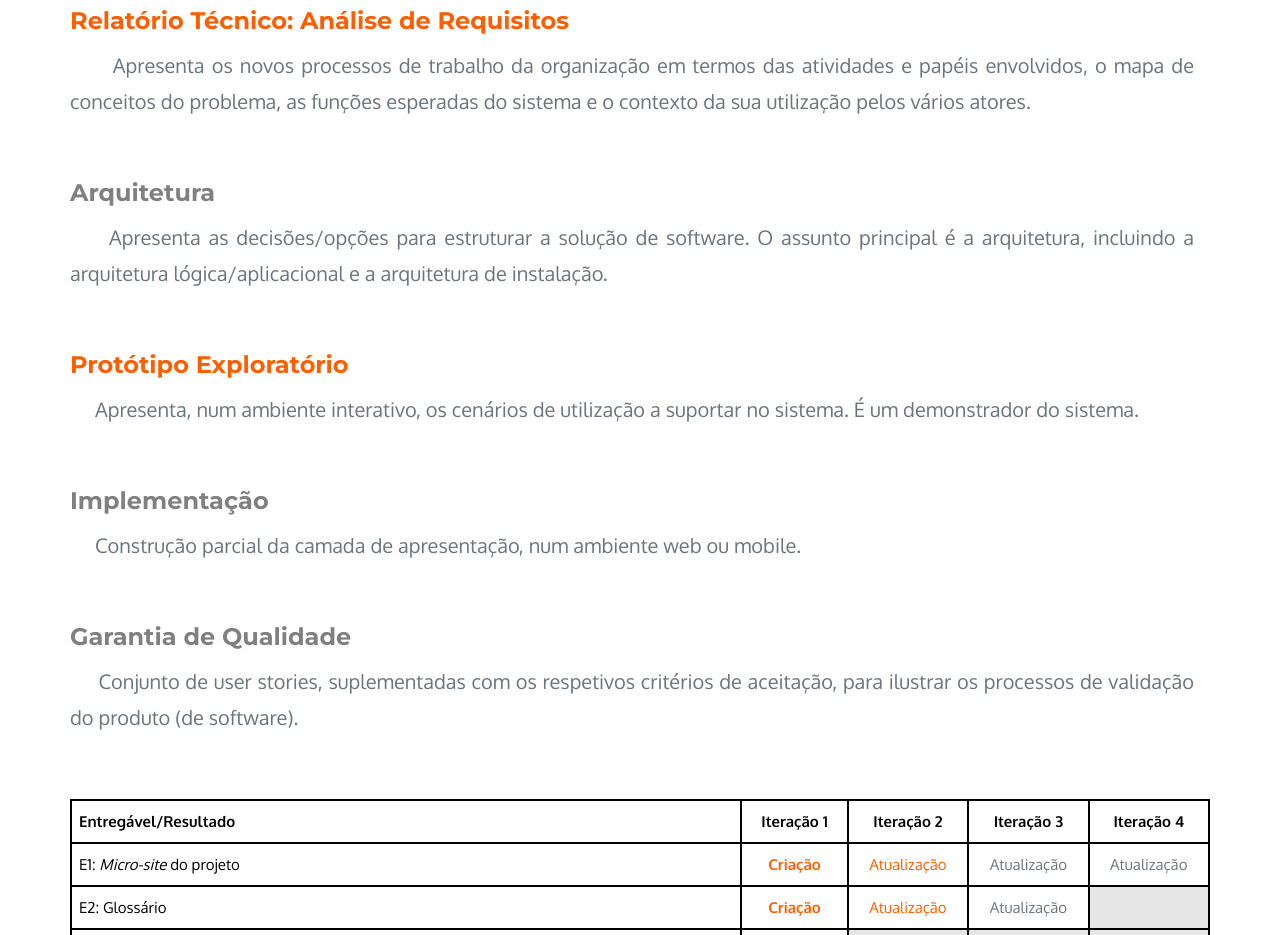
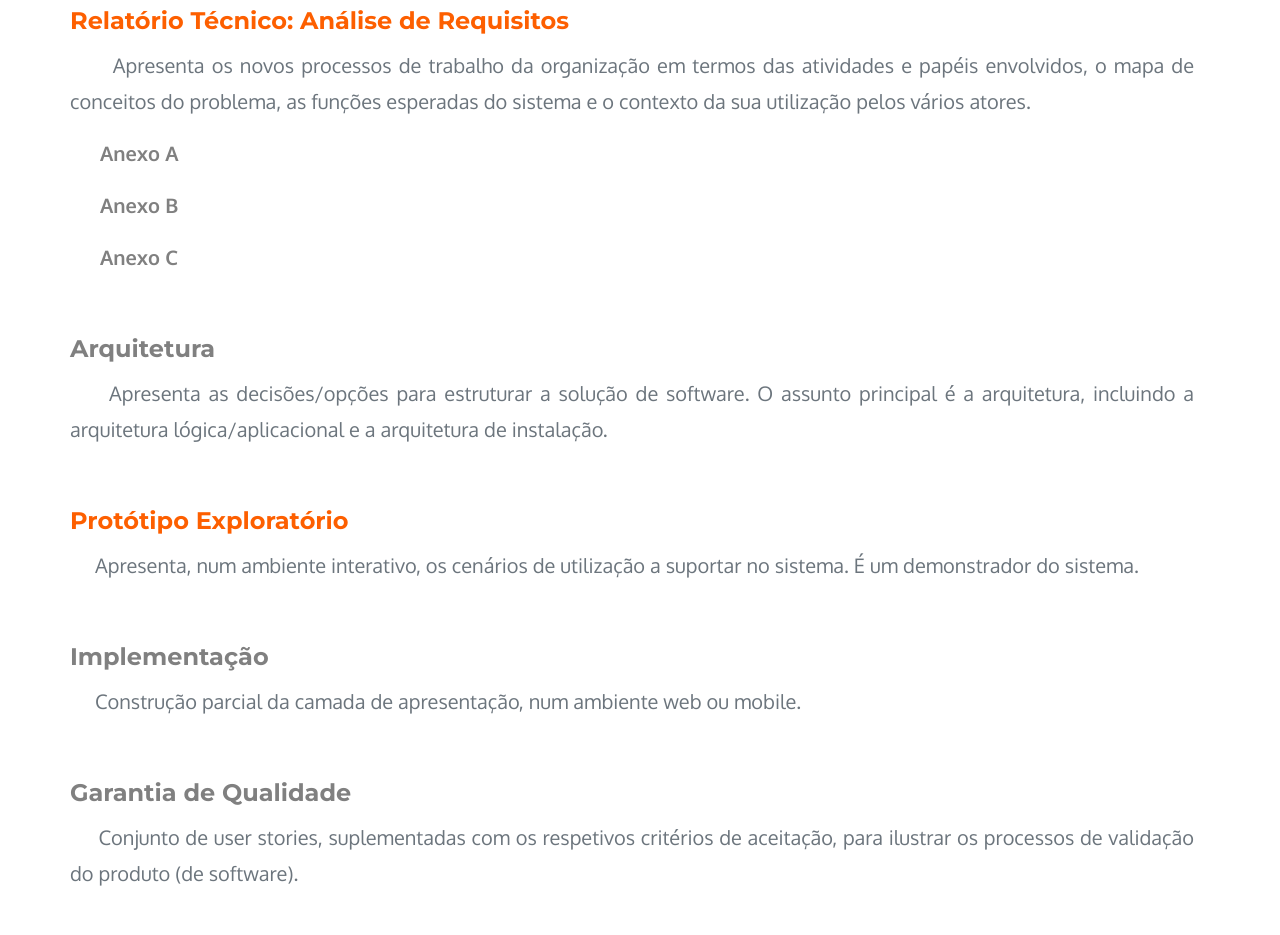
Before and after one commit to BrunoCaseiro/CityParking, a plain HTML site: page documents.html in a window 1280 px wide. Shown: the part 960-1895 px from the top of the page. Drawn offline with Linux system fonts and the light colour scheme.

Commit message:
Glossário e anexos

```diff
--- a/documents.html
+++ b/documents.html
@@ -132,6 +132,15 @@
                                             das atividades e papéis envolvidos, o mapa de conceitos do problema, as
                                             funções esperadas do sistema e o contexto da sua utilização pelos vários
                                             atores.
+                                        </p>
+                                        <p>&nbsp;&nbsp;&nbsp;&nbsp;&nbsp;
+                                            <b> <a style="color: grey" href="pdfs/AnexoA.pdf">Anexo A</a></b>
+                                        </p>
+                                        <p>&nbsp;&nbsp;&nbsp;&nbsp;&nbsp;
+                                            <b> <a style="color: grey" href="pdfs/AnexoB.pdf">Anexo B</a></b>
+                                        </p>
+                                        <p>&nbsp;&nbsp;&nbsp;&nbsp;&nbsp;
+                                            <b> <a style="color: grey" href="pdfs/AnexoC.pdf">Anexo C</a></b>
                                         </p>
                                         <br />
                                     </div>
```
Also changed, not shown: 4 other files.
